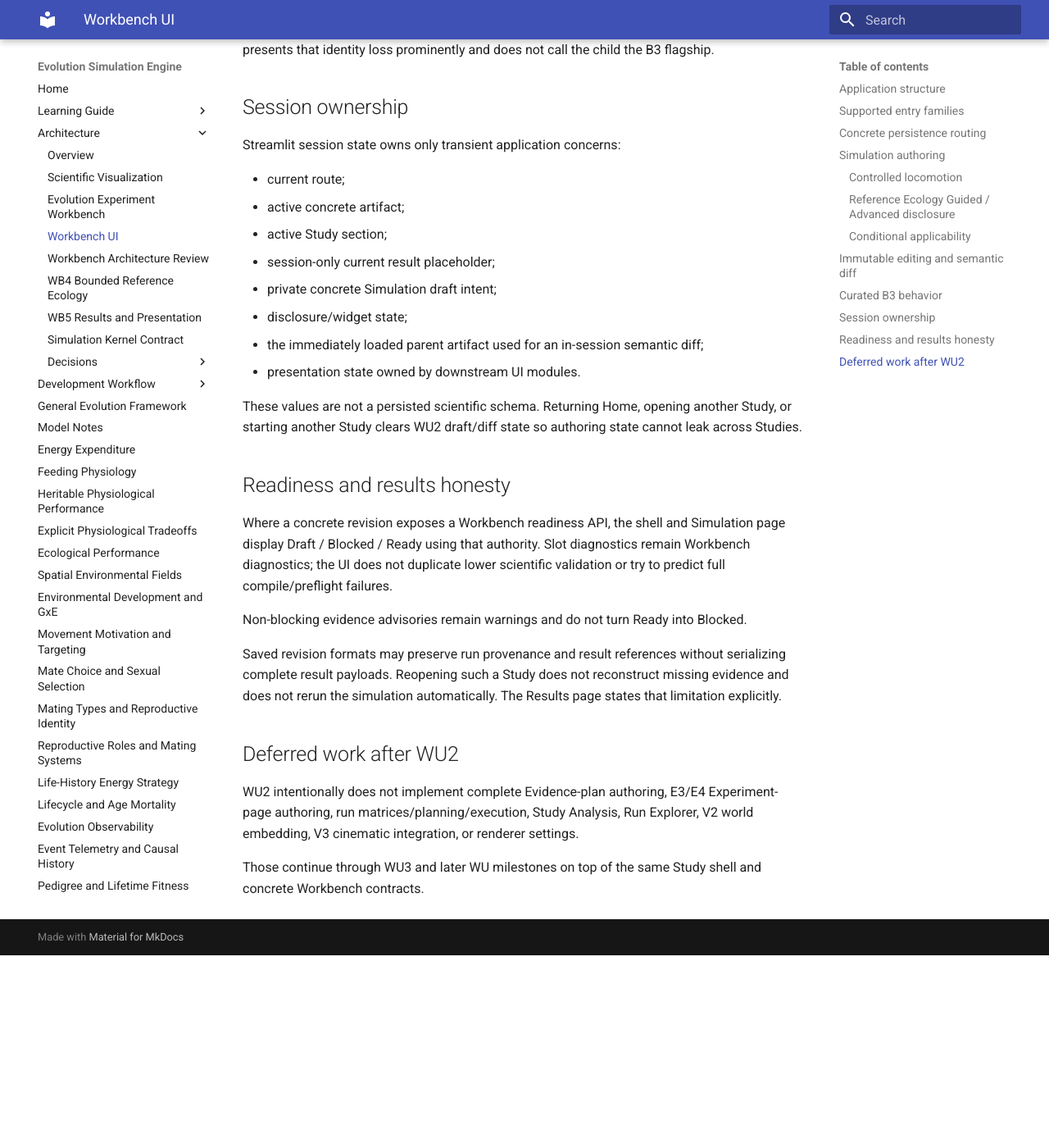
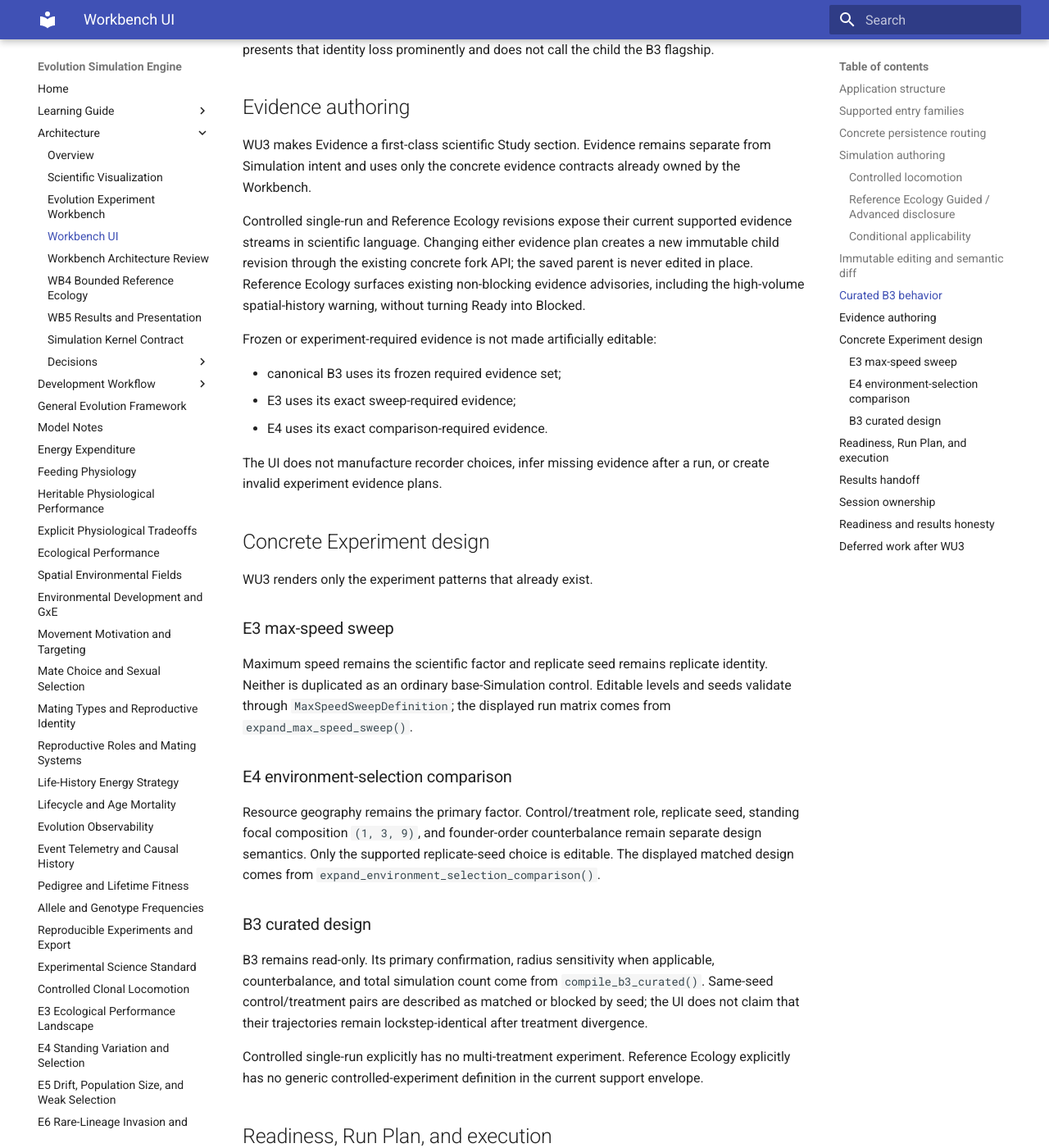
Before and after one commit to abdullahkhan57721/evolution-simulation-engine, an MkDocs documentation site: the page built from docs/workbench_ui.md, in a window 1280 px wide and 1400 px high, scrolled down 3994 px. Shown: the whole window at 82% size. Built offline with MkDocs 1.6.1 and Material for MkDocs 9.7.7, drawn with Linux system fonts in a browser that asks for light colours; before the commit the page ends 5159 px from its top, so only the background shows below that; some of the changed text lies outside the part shown.

Commit message:
Document WU3 scientific execution workflow

````diff
--- a/docs/workbench_ui.md
+++ b/docs/workbench_ui.md
@@ -181,6 +181,102 @@
 identity. The UI presents that identity loss prominently and does not call the child
 the B3 flagship.
 
+## Evidence authoring
+
+WU3 makes Evidence a first-class scientific Study section. Evidence remains separate
+from Simulation intent and uses only the concrete evidence contracts already owned by
+the Workbench.
+
+Controlled single-run and Reference Ecology revisions expose their current supported
+evidence streams in scientific language. Changing either evidence plan creates a new
+immutable child revision through the existing concrete fork API; the saved parent is
+never edited in place. Reference Ecology surfaces existing non-blocking evidence
+advisories, including the high-volume spatial-history warning, without turning Ready
+into Blocked.
+
+Frozen or experiment-required evidence is not made artificially editable:
+
+- canonical B3 uses its frozen required evidence set;
+- E3 uses its exact sweep-required evidence;
+- E4 uses its exact comparison-required evidence.
+
+The UI does not manufacture recorder choices, infer missing evidence after a run, or
+create invalid experiment evidence plans.
+
+## Concrete Experiment design
+
+WU3 renders only the experiment patterns that already exist.
+
+### E3 max-speed sweep
+
+Maximum speed remains the scientific factor and replicate seed remains replicate
+identity. Neither is duplicated as an ordinary base-Simulation control. Editable
+levels and seeds validate through `MaxSpeedSweepDefinition`; the displayed run matrix
+comes from `expand_max_speed_sweep()`.
+
+### E4 environment-selection comparison
+
+Resource geography remains the primary factor. Control/treatment role, replicate
+seed, standing focal composition `(1, 3, 9)`, and founder-order counterbalance remain
+separate design semantics. Only the supported replicate-seed choice is editable. The
+displayed matched design comes from `expand_environment_selection_comparison()`.
+
+### B3 curated design
+
+B3 remains read-only. Its primary confirmation, radius sensitivity when applicable,
+counterbalance, and total simulation count come from `compile_b3_curated()`. Same-seed
+control/treatment pairs are described as matched or blocked by seed; the UI does not
+claim that their trajectories remain lockstep-identical after treatment divergence.
+
+Controlled single-run explicitly has no multi-treatment experiment. Reference Ecology
+explicitly has no generic controlled-experiment definition in the current support
+envelope.
+
+## Readiness, Run Plan, and execution
+
+The shell uses existing concrete Workbench readiness as the authoring authority.
+Draft / Blocked / Ready and Workbench-owned diagnostic messages/remediation are
+surfaced without predicting or duplicating lower generic, biological, genetic, or
+scientific preflight.
+
+`Run` remains an action. It first binds any owned transient scientific draft to an
+exact immutable owner and then opens a reviewable Run Plan derived from that exact
+artifact. Revision-backed controlled/reference edits therefore become one immutable
+child revision before execution; E3/E4 retain their existing immutable
+experiment-definition value semantics rather than gaining invented revision lineage.
+
+Execution is synchronous and delegates only to existing concrete Workbench runners:
+
+```text
+StudyRevision                         → run_study_revision()
+ReferenceStudyRevision                → run_reference_study_revision()
+B3StudyRevision                       → run_b3_study_revision()
+MaxSpeedSweepDefinition               → run_max_speed_sweep()
+EnvironmentSelectionComparisonDefinition
+                                      → run_environment_selection_comparison()
+```
+
+The UI does not instantiate `SimulationEngine`, rebuild run configurations, reproduce
+experiment expansion, or add a second preflight system.
+
+Successful revision-owned runs retain the authoritative result object in session and
+replace the active revision with the existing immutable `.with_run(...)` snapshot
+using returned provenance. E3/E4 results remain their authoritative concrete result
+objects in session without invented Study-level run identity. Compile/preflight/run
+failure leaves the exact saved artifact unchanged and surfaces the failure honestly.
+
+## Results handoff
+
+WU3 deliberately keeps Results thin. The session-owned authoritative result exposes
+only the completion handoff needed for the next product work: existing run/revision
+identity when owned, the recorded evidence IDs, and the number of concrete
+simulations represented by the result.
+
+WU3 does not recalculate E1/E3/E4/B3 science, build a durable result archive, or
+invent historical payloads. Reopened saved revisions may contain run-provenance
+references while lacking complete result payloads; the Results page says so and does
+not rerun automatically.
+
 ## Session ownership
 
 Streamlit session state owns only transient application concerns:
@@ -188,22 +284,24 @@
 - current route;
 - active concrete artifact;
 - active Study section;
-- session-only current result placeholder;
-- private concrete Simulation draft intent;
+- session-owned current authoritative result;
+- private concrete Simulation and Evidence draft intent/plan;
+- private concrete E3/E4 experiment draft values;
+- Run Plan state and binding/failure notices;
 - disclosure/widget state;
 - the immediately loaded parent artifact used for an in-session semantic diff;
 - presentation state owned by downstream UI modules.
 
 These values are not a persisted scientific schema. Returning Home, opening another
-Study, or starting another Study clears WU2 draft/diff state so authoring state cannot
-leak across Studies.
+Study, or starting another Study clears transient WU2/WU3 draft/run/result state so
+scientific state cannot leak across Studies.
 
 ## Readiness and results honesty
 
-Where a concrete revision exposes a Workbench readiness API, the shell and Simulation
-page display Draft / Blocked / Ready using that authority. Slot diagnostics remain
-Workbench diagnostics; the UI does not duplicate lower scientific validation or try
-to predict full compile/preflight failures.
+Where a concrete revision exposes a Workbench readiness API, the shell and scientific
+authoring pages display Draft / Blocked / Ready using that authority. Slot diagnostics
+remain Workbench diagnostics; the UI does not duplicate lower scientific validation
+or try to predict full compile/preflight failures.
 
 Non-blocking evidence advisories remain warnings and do not turn Ready into Blocked.
 
@@ -212,11 +310,13 @@
 missing evidence and does not rerun the simulation automatically. The Results page
 states that limitation explicitly.
 
-## Deferred work after WU2
+## Deferred work after WU3
 
-WU2 intentionally does not implement complete Evidence-plan authoring, E3/E4
-Experiment-page authoring, run matrices/planning/execution, Study Analysis, Run
-Explorer, V2 world embedding, V3 cinematic integration, or renderer settings.
+WU3 intentionally does not implement complete Study Analysis/Run Explorer workflows,
+durable result storage, B3 storytelling UI, V2 world embedding, V3 cinematic
+integration, or renderer settings.
 
-Those continue through WU3 and later WU milestones on top of the same Study shell and
-concrete Workbench contracts.
+Those continue through later WU milestones on top of the same Study shell, exact
+scientific result ownership, and concrete Workbench contracts. Future Results or
+Presentation integration must consume authoritative existing science rather than
+reopening the Workbench backend architecture.
````
